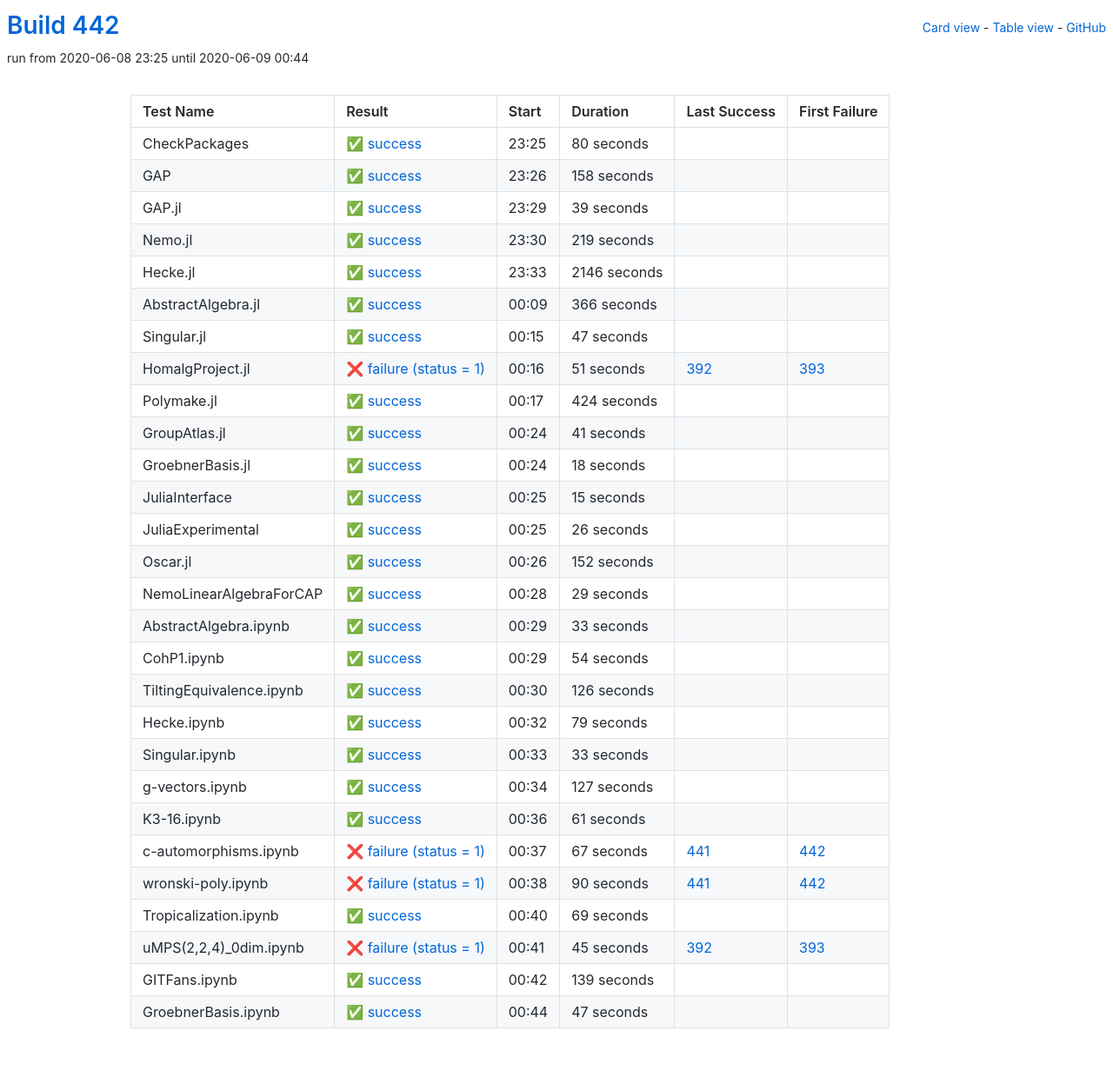
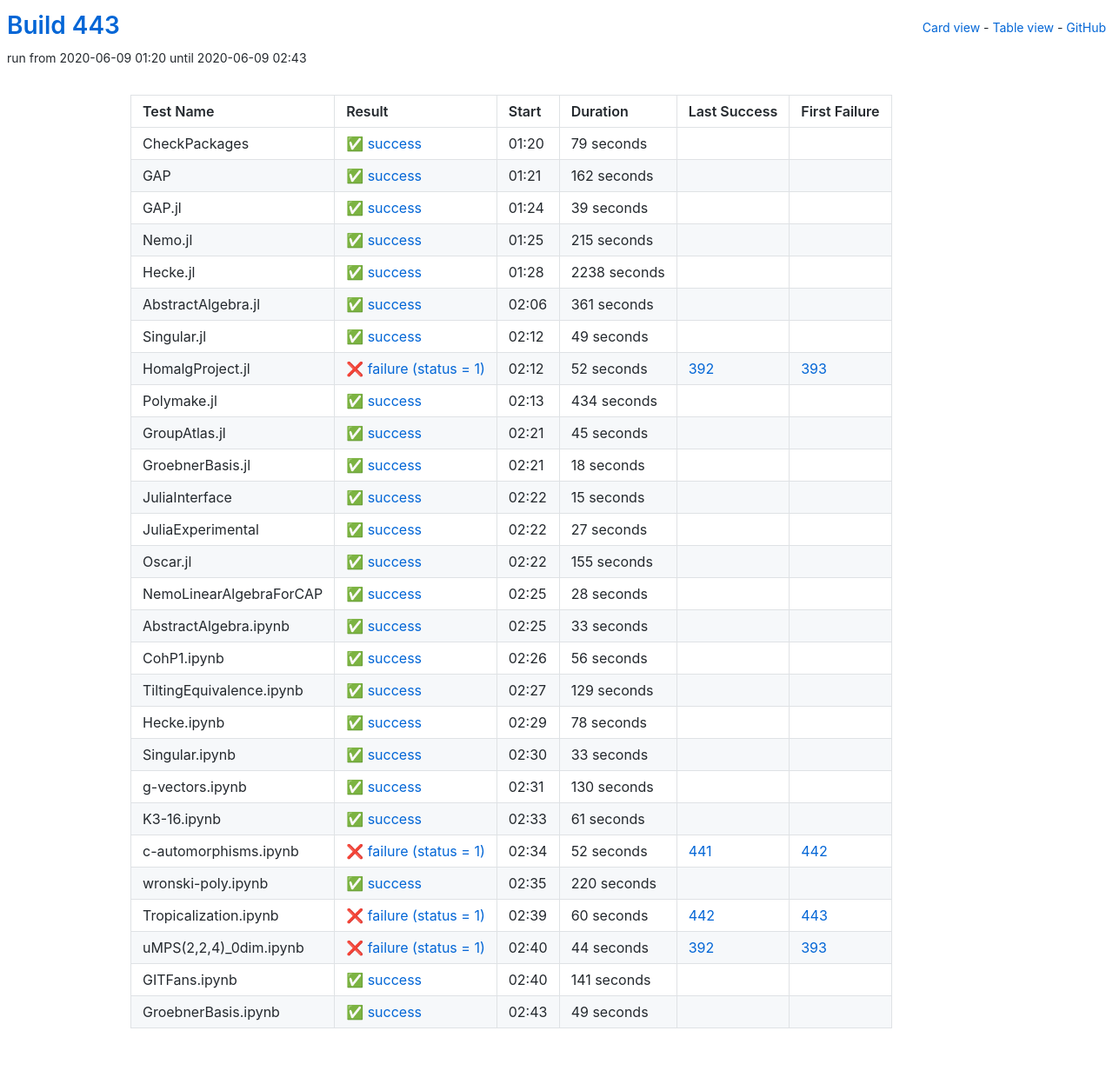
Before and after one commit to oscar-system/oscar-ci-status-1.4, a Jekyll site: the page built from table.html, in a window 1280 px wide. Shown: the whole page at 87% size. Built offline with Jekyll 4.4.1, drawn with Linux system fonts in a browser that asks for light colours.

Commit message:
Build 443

```diff
--- a/_data/ci.yml
+++ b/_data/ci.yml
@@ -1,29 +1,29 @@
-build: 442
-build_url: https://oscarci.mathematik.uni-kl.de/job/oscar-julia-1.4/442/
+build: 443
+build_url: https://oscarci.mathematik.uni-kl.de/job/oscar-julia-1.4/443/
 job: oscar-julia-1.4
 tests:
-- duration: 80
+- duration: 79
   exitcode: 0
   first_failure: false
   first_failure_url: null
   id: checkpackages
   last_success: false
   last_success_url: null
-  log: https://oscarci.mathematik.uni-kl.de/job/oscar-julia-1.4/442/artifact/logs/build-442/CheckPackages.log
+  log: https://oscarci.mathematik.uni-kl.de/job/oscar-julia-1.4/443/artifact/logs/build-443/CheckPackages.log
   name: CheckPackages
-  start: 2020-06-08 23:25
+  start: 2020-06-09 01:20
   status: success
   success: true
-- duration: 158
+- duration: 162
   exitcode: 0
   first_failure: false
   first_failure_url: null
   id: gap
   last_success: false
   last_success_url: null
-  log: https://oscarci.mathematik.uni-kl.de/job/oscar-julia-1.4/442/artifact/logs/build-442/GAP.log
+  log: https://oscarci.mathematik.uni-kl.de/job/oscar-julia-1.4/443/artifact/logs/build-443/GAP.log
   name: GAP
-  start: 2020-06-08 23:26
+  start: 2020-06-09 01:21
   status: success
   success: true
 - duration: 39
@@ -33,93 +33,93 @@ tests:
   id: gap-jl
   last_success: false
   last_success_url: null
-  log: https://oscarci.mathematik.uni-kl.de/job/oscar-julia-1.4/442/artifact/logs/build-442/GAP.jl.log
+  log: https://oscarci.mathematik.uni-kl.de/job/oscar-julia-1.4/443/artifact/logs/build-443/GAP.jl.log
   name: GAP.jl
-  start: 2020-06-08 23:29
+  start: 2020-06-09 01:24
   status: success
   success: true
-- duration: 219
+- duration: 215
   exitcode: 0
   first_failure: false
   first_failure_url: null
   id: nemo-jl
   last_success: false
   last_success_url: null
-  log: https://oscarci.mathematik.uni-kl.de/job/oscar-julia-1.4/442/artifact/logs/build-442/Nemo.jl.log
+  log: https://oscarci.mathematik.uni-kl.de/job/oscar-julia-1.4/443/artifact/logs/build-443/Nemo.jl.log
   name: Nemo.jl
-  start: 2020-06-08 23:30
+  start: 2020-06-09 01:25
   status: success
   success: true
-- duration: 2146
+- duration: 2238
   exitcode: 0
   first_failure: false
   first_failure_url: null
   id: hecke-jl
   last_success: false
   last_success_url: null
-  log: https://oscarci.mathematik.uni-kl.de/job/oscar-julia-1.4/442/artifact/logs/build-442/Hecke.jl.log
+  log: https://oscarci.mathematik.uni-kl.de/job/oscar-julia-1.4/443/artifact/logs/build-443/Hecke.jl.log
   name: Hecke.jl
-  start: 2020-06-08 23:33
+  start: 2020-06-09 01:28
   status: success
   success: true
-- duration: 366
+- duration: 361
   exitcode: 0
   first_failure: false
   first_failure_url: null
   id: abstractalgebra-jl
   last_success: false
   last_success_url: null
-  log: https://oscarci.mathematik.uni-kl.de/job/oscar-julia-1.4/442/artifact/logs/build-442/AbstractAlgebra.jl.log
+  log: https://oscarci.mathematik.uni-kl.de/job/oscar-julia-1.4/443/artifact/logs/build-443/AbstractAlgebra.jl.log
   name: AbstractAlgebra.jl
-  start: 2020-06-09 00:09
+  start: 2020-06-09 02:06
   status: success
   success: true
-- duration: 47
+- duration: 49
   exitcode: 0
   first_failure: false
   first_failure_url: null
   id: singular-jl
   last_success: false
   last_success_url: null
-  log: https://oscarci.mathematik.uni-kl.de/job/oscar-julia-1.4/442/artifact/logs/build-442/Singular.jl.log
+  log: https://oscarci.mathematik.uni-kl.de/job/oscar-julia-1.4/443/artifact/logs/build-443/Singular.jl.log
   name: Singular.jl
-  start: 2020-06-09 00:15
+  start: 2020-06-09 02:12
   status: success
   success: true
-- duration: 51
+- duration: 52
   exitcode: 1
   first_failure: 393
   first_failure_url: https://oscarci.mathematik.uni-kl.de/job/oscar-julia-1.4/393/
   id: homalgproject-jl
   last_success: 392
   last_success_url: https://oscarci.mathematik.uni-kl.de/job/oscar-julia-1.4/392/
-  log: https://oscarci.mathematik.uni-kl.de/job/oscar-julia-1.4/442/artifact/logs/build-442/HomalgProject.jl.log
+  log: https://oscarci.mathematik.uni-kl.de/job/oscar-julia-1.4/443/artifact/logs/build-443/HomalgProject.jl.log
   name: HomalgProject.jl
-  start: 2020-06-09 00:16
+  start: 2020-06-09 02:12
   status: failure
   success: false
-- duration: 424
+- duration: 434
   exitcode: 0
   first_failure: false
   first_failure_url: null
   id: polymake-jl
   last_success: false
   last_success_url: null
-  log: https://oscarci.mathematik.uni-kl.de/job/oscar-julia-1.4/442/artifact/logs/build-442/Polymake.jl.log
+  log: https://oscarci.mathematik.uni-kl.de/job/oscar-julia-1.4/443/artifact/logs/build-443/Polymake.jl.log
   name: Polymake.jl
-  start: 2020-06-09 00:17
+  start: 2020-06-09 02:13
   status: success
   success: true
-- duration: 41
+- duration: 45
   exitcode: 0
   first_failure: false
   first_failure_url: null
   id: groupatlas-jl
   last_success: false
   last_success_url: null
-  log: https://oscarci.mathematik.uni-kl.de/job/oscar-julia-1.4/442/artifact/logs/build-442/GroupAtlas.jl.log
+  log: https://oscarci.mathematik.uni-kl.de/job/oscar-julia-1.4/443/artifact/logs/build-443/GroupAtlas.jl.log
   name: GroupAtlas.jl
-  start: 2020-06-09 00:24
+  start: 2020-06-09 02:21
   status: success
   success: true
 - duration: 18
@@ -129,9 +129,9 @@ tests:
   id: groebnerbasis-jl
   last_success: false
   last_success_url: null
-  log: https://oscarci.mathematik.uni-kl.de/job/oscar-julia-1.4/442/artifact/logs/build-442/GroebnerBasis.jl.log
+  log: https://oscarci.mathematik.uni-kl.de/job/oscar-julia-1.4/443/artifact/logs/build-443/GroebnerBasis.jl.log
   name: GroebnerBasis.jl
-  start: 2020-06-09 00:24
+  start: 2020-06-09 02:21
   status: success
   success: true
 - duration: 15
@@ -141,45 +141,45 @@ tests:
   id: juliainterface
   last_success: false
   last_success_url: null
-  log: https://oscarci.mathematik.uni-kl.de/job/oscar-julia-1.4/442/artifact/logs/build-442/JuliaInterface.log
+  log: https://oscarci.mathematik.uni-kl.de/job/oscar-julia-1.4/443/artifact/logs/build-443/JuliaInterface.log
   name: JuliaInterface
-  start: 2020-06-09 00:25
+  start: 2020-06-09 02:22
   status: success
   success: true
-- duration: 26
+- duration: 27
   exitcode: 0
   first_failure: false
   first_failure_url: null
   id: juliaexperimental
   last_success: false
   last_success_url: null
-  log: https://oscarci.mathematik.uni-kl.de/job/oscar-julia-1.4/442/artifact/logs/build-442/JuliaExperimental.log
+  log: https://oscarci.mathematik.uni-kl.de/job/oscar-julia-1.4/443/artifact/logs/build-443/JuliaExperimental.log
   name: JuliaExperimental
-  start: 2020-06-09 00:25
+  start: 2020-06-09 02:22
   status: success
   success: true
-- duration: 152
+- duration: 155
   exitcode: 0
   first_failure: false
   first_failure_url: null
   id: oscar-jl
   last_success: false
   last_success_url: null
-  log: https://oscarci.mathematik.uni-kl.de/job/oscar-julia-1.4/442/artifact/logs/build-442/Oscar.jl.log
+  log: https://oscarci.mathematik.uni-kl.de/job/oscar-julia-1.4/443/artifact/logs/build-443/Oscar.jl.log
   name: Oscar.jl
-  start: 2020-06-09 00:26
+  start: 2020-06-09 02:22
   status: success
   success: true
-- duration: 29
+- duration: 28
   exitcode: 0
   first_failure: false
   first_failure_url: null
   id: nemolinearalgebraforcap
   last_success: false
   last_success_url: null
-  log: https://oscarci.mathematik.uni-kl.de/job/oscar-julia-1.4/442/artifact/logs/build-442/NemoLinearAlgebraForCAP.log
+  log: https://oscarci.mathematik.uni-kl.de/job/oscar-julia-1.4/443/artifact/logs/build-443/NemoLinearAlgebraForCAP.log
   name: NemoLinearAlgebraForCAP
-  start: 2020-06-09 00:28
+  start: 2020-06-09 02:25
   status: success
   success: true
 - duration: 33
@@ -189,45 +189,45 @@ tests:
   id: abstractalgebra-ipynb
   last_success: false
   last_success_url: null
-  log: https://oscarci.mathematik.uni-kl.de/job/oscar-julia-1.4/442/artifact/logs/build-442/AbstractAlgebra.ipynb.log
+  log: https://oscarci.mathematik.uni-kl.de/job/oscar-julia-1.4/443/artifact/logs/build-443/AbstractAlgebra.ipynb.log
   name: AbstractAlgebra.ipynb
-  start: 2020-06-09 00:29
+  start: 2020-06-09 02:25
   status: success
   success: true
-- duration: 54
+- duration: 56
   exitcode: 0
   first_failure: false
   first_failure_url: null
   id: cohp1-ipynb
   last_success: false
   last_success_url: null
-  log: https://oscarci.mathematik.uni-kl.de/job/oscar-julia-1.4/442/artifact/logs/build-442/CohP1.ipynb.log
+  log: https://oscarci.mathematik.uni-kl.de/job/oscar-julia-1.4/443/artifact/logs/build-443/CohP1.ipynb.log
   name: CohP1.ipynb
-  start: 2020-06-09 00:29
+  start: 2020-06-09 02:26
   status: success
   success: true
-- duration: 126
+- duration: 129
   exitcode: 0
   first_failure: false
   first_failure_url: null
   id: tiltingequivalence-ipynb
   last_success: false
   last_success_url: null
-  log: https://oscarci.mathematik.uni-kl.de/job/oscar-julia-1.4/442/artifact/logs/build-442/TiltingEquivalence.ipynb.log
+  log: https://oscarci.mathematik.uni-kl.de/job/oscar-julia-1.4/443/artifact/logs/build-443/TiltingEquivalence.ipynb.log
   name: TiltingEquivalence.ipynb
-  start: 2020-06-09 00:30
+  start: 2020-06-09 02:27
   status: success
   success: true
-- duration: 79
+- duration: 78
   exitcode: 0
   first_failure: false
   first_failure_url: null
   id: hecke-ipynb
   last_success: false
   last_success_url: null
-  log: https://oscarci.mathematik.uni-kl.de/job/oscar-julia-1.4/442/artifact/logs/build-442/Hecke.ipynb.log
+  log: https://oscarci.mathematik.uni-kl.de/job/oscar-julia-1.4/443/artifact/logs/build-443/Hecke.ipynb.log
   name: Hecke.ipynb
-  start: 2020-06-09 00:32
+  start: 2020-06-09 02:29
   status: success
   success: true
 - duration: 33
@@ -237,21 +237,21 @@ tests:
   id: singular-ipynb
   last_success: false
   last_success_url: null
-  log: https://oscarci.mathematik.uni-kl.de/job/oscar-julia-1.4/442/artifact/logs/build-442/Singular.ipynb.log
+  log: https://oscarci.mathematik.uni-kl.de/job/oscar-julia-1.4/443/artifact/logs/build-443/Singular.ipynb.log
   name: Singular.ipynb
-  start: 2020-06-09 00:33
+  start: 2020-06-09 02:30
   status: success
   success: true
-- duration: 127
+- duration: 130
   exitcode: 0
   first_failure: false
   first_failure_url: null
   id: g-vectors-ipynb
   last_success: false
   last_success_url: null
-  log: https://oscarci.mathematik.uni-kl.de/job/oscar-julia-1.4/442/artifact/logs/build-442/g-vectors.ipynb.log
+  log: https://oscarci.mathematik.uni-kl.de/job/oscar-julia-1.4/443/artifact/logs/build-443/g-vectors.ipynb.log
   name: g-vectors.ipynb
-  start: 2020-06-09 00:34
+  start: 2020-06-09 02:31
   status: success
   success: true
 - duration: 61
@@ -261,80 +261,80 @@ tests:
   id: k3-16-ipynb
   last_success: false
   last_success_url: null
-  log: https://oscarci.mathematik.uni-kl.de/job/oscar-julia-1.4/442/artifact/logs/build-442/K3-16.ipynb.log
+  log: https://oscarci.mathematik.uni-kl.de/job/oscar-julia-1.4/443/artifact/logs/build-443/K3-16.ipynb.log
   name: K3-16.ipynb
-  start: 2020-06-09 00:36
+  start: 2020-06-09 02:33
   status: success
   success: true
-- duration: 67
+- duration: 52
   exitcode: 1
   first_failure: 442
   first_failure_url: https://oscarci.mathematik.uni-kl.de/job/oscar-julia-1.4/442/
   id: c-automorphisms-ipynb
   last_success: 441
   last_success_url: https://oscarci.mathematik.uni-kl.de/job/oscar-julia-1.4/441/
-  log: https://oscarci.mathematik.uni-kl.de/job/oscar-julia-1.4/442/artifact/logs/build-442/c-automorphisms.ipynb.log
+  log: https://oscarci.mathematik.uni-kl.de/job/oscar-julia-1.4/443/artifact/logs/build-443/c-automorphisms.ipynb.log
   name: c-automorphisms.ipynb
-  start: 2020-06-09 00:37
+  start: 2020-06-09 02:34
   status: failure
   success: false
-- duration: 90
-  exitcode: 1
-  first_failure: 442
-  first_failure_url: https://oscarci.mathematik.uni-kl.de/job/oscar-julia-1.4/442/
-  id: wronski-poly-ipynb
-  last_success: 441
-  last_success_url: https://oscarci.mathematik.uni-kl.de/job/oscar-julia-1.4/441/
-  log: https://oscarci.mathematik.uni-kl.de/job/oscar-julia-1.4/442/artifact/logs/build-442/wronski-poly.ipynb.log
-  name: wronski-poly.ipynb
-  start: 2020-06-09 00:38
-  status: failure
-  success: false
-- duration: 69
+- duration: 220
   exitcode: 0
   first_failure: false
   first_failure_url: null
-  id: tropicalization-ipynb
+  id: wronski-poly-ipynb
   last_success: false
   last_success_url: null
-  log: https://oscarci.mathematik.uni-kl.de/job/oscar-julia-1.4/442/artifact/logs/build-442/Tropicalization.ipynb.log
-  name: Tropicalization.ipynb
-  start: 2020-06-09 00:40
+  log: https://oscarci.mathematik.uni-kl.de/job/oscar-julia-1.4/443/artifact/logs/build-443/wronski-poly.ipynb.log
+  name: wronski-poly.ipynb
+  start: 2020-06-09 02:35
   status: success
   success: true
-- duration: 45
+- duration: 60
+  exitcode: 1
+  first_failure: 443
+  first_failure_url: https://oscarci.mathematik.uni-kl.de/job/oscar-julia-1.4/443/
+  id: tropicalization-ipynb
+  last_success: 442
+  last_success_url: https://oscarci.mathematik.uni-kl.de/job/oscar-julia-1.4/442/
+  log: https://oscarci.mathematik.uni-kl.de/job/oscar-julia-1.4/443/artifact/logs/build-443/Tropicalization.ipynb.log
+  name: Tropicalization.ipynb
+  start: 2020-06-09 02:39
+  status: failure
+  success: false
+- duration: 44
   exitcode: 1
   first_failure: 393
   first_failure_url: https://oscarci.mathematik.uni-kl.de/job/oscar-julia-1.4/393/
   id: umps-2-2-4-0dim-ipynb
   last_success: 392
   last_success_url: https://oscarci.mathematik.uni-kl.de/job/oscar-julia-1.4/392/
-  log: https://oscarci.mathematik.uni-kl.de/job/oscar-julia-1.4/442/artifact/logs/build-442/uMPS-2-2-4-_0dim.ipynb.log
+  log: https://oscarci.mathematik.uni-kl.de/job/oscar-julia-1.4/443/artifact/logs/build-443/uMPS-2-2-4-_0dim.ipynb.log
   name: uMPS(2,2,4)_0dim.ipynb
-  start: 2020-06-09 00:41
+  start: 2020-06-09 02:40
   status: failure
   success: false
-- duration: 139
+- duration: 141
   exitcode: 0
   first_failure: false
   first_failure_url: null
   id: gitfans-ipynb
   last_success: false
   last_success_url: null
-  log: https://oscarci.mathematik.uni-kl.de/job/oscar-julia-1.4/442/artifact/logs/build-442/GITFans.ipynb.log
+  log: https://oscarci.mathematik.uni-kl.de/job/oscar-julia-1.4/443/artifact/logs/build-443/GITFans.ipynb.log
   name: GITFans.ipynb
-  start: 2020-06-09 00:42
+  start: 2020-06-09 02:40
   status: success
   success: true
-- duration: 47
+- duration: 49
   exitcode: 0
   first_failure: false
   first_failure_url: null
   id: groebnerbasis-ipynb
   last_success: false
   last_success_url: null
-  log: https://oscarci.mathematik.uni-kl.de/job/oscar-julia-1.4/442/artifact/logs/build-442/GroebnerBasis.ipynb.log
+  log: https://oscarci.mathematik.uni-kl.de/job/oscar-julia-1.4/443/artifact/logs/build-443/GroebnerBasis.ipynb.log
   name: GroebnerBasis.ipynb
-  start: 2020-06-09 00:44
+  start: 2020-06-09 02:43
   status: success
   success: true
```
Also changed, not shown: README.md.
